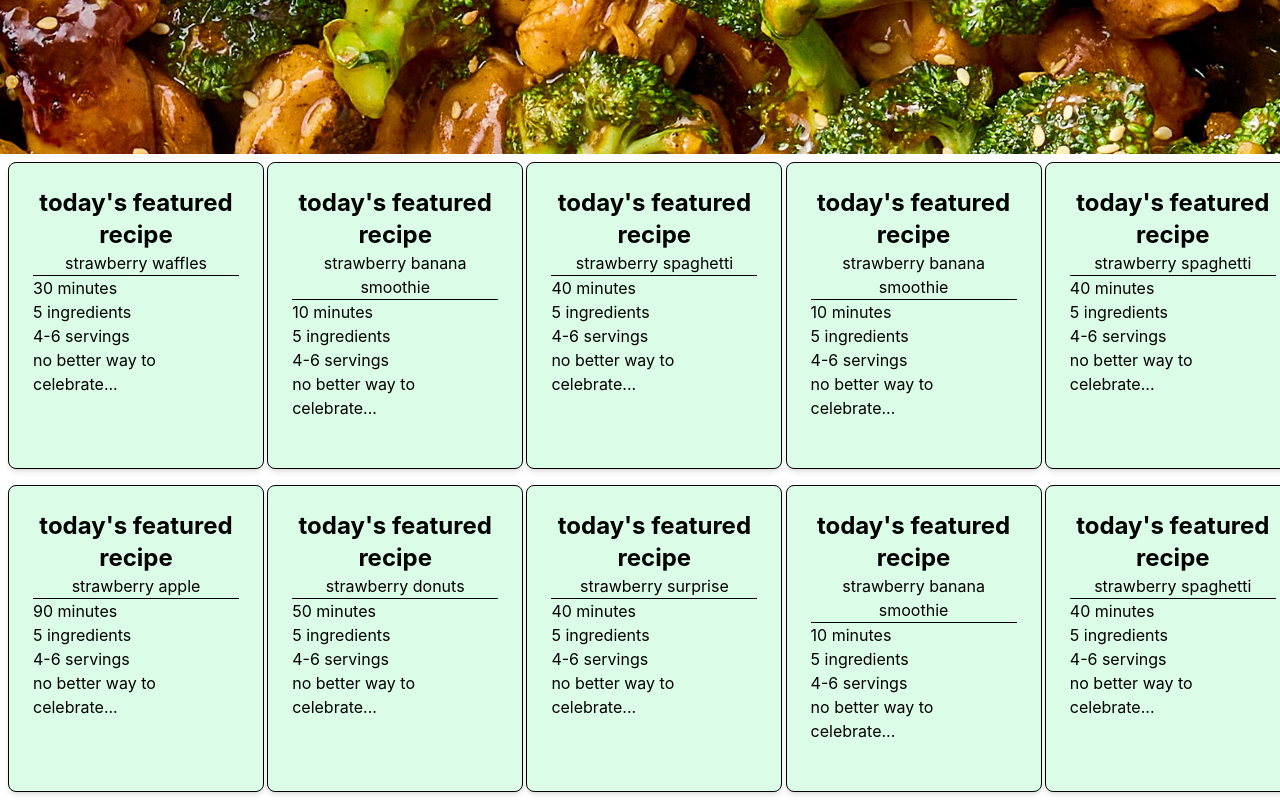
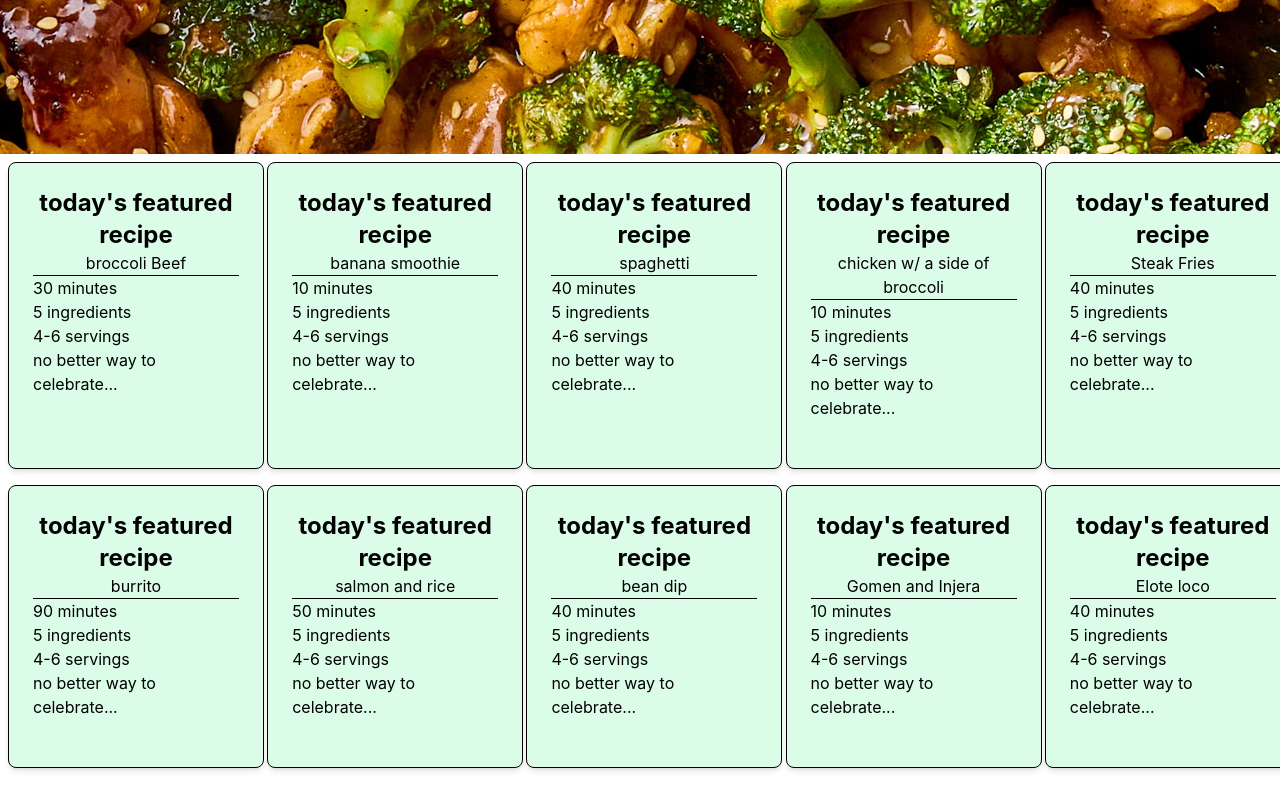
Before and after one commit to yunnimeomeo/final-project-, a React (Vite) app in the folder my-first-react-app/: page / in a window 1280 px wide. Shown: the part 702-1502 px from the top of the page. After the commit the page ends 1478 px from the top, so only its background shows below. Built offline with nearby package versions, Linux system fonts and the light colour scheme.

Commit message:
added names

```diff
--- a/my-first-react-app/src/pages/Home.jsx
+++ b/my-first-react-app/src/pages/Home.jsx
@@ -17,29 +17,29 @@ function Home() {
         <FoodBanner picture={chickPicture} />
             <div className="grid grid-cols-5 gap-4">
                  <Foodcard
-                recipeName="strawberry waffles" time="30"/>
+                recipeName="broccoli Beef" time="30" />
                 <Foodcard
-                recipeName="strawberry banana smoothie" time="10"/>
+                recipeName=" banana smoothie" time="10"/>
                 <Foodcard
-                recipeName="strawberry spaghetti" time="40"/>
+                recipeName="spaghetti" time="40" />
                  <Foodcard
-                recipeName="strawberry banana smoothie" time="10"/>
+                recipeName="chicken w/ a side of broccoli" time="10" />
                 <Foodcard
-                recipeName="strawberry spaghetti" time="40"/>
+                recipeName="Steak Fries" time="40" />
 
             </div>
 
             <div className="grid grid-cols-5 gap-4">
                  <Foodcard
-                 recipeName="strawberry apple" time="90"/>
+                 recipeName="burrito" time="90" />
                 <Foodcard
-                 recipeName="strawberry donuts" time="50"/>
+                 recipeName="salmon and rice" time="50" />
                 <Foodcard
-                recipeName="strawberry surprise" time="40"/>
+                recipeName="bean dip" time="40" />
                  <Foodcard
-                recipeName="strawberry banana smoothie" time="10"/>
+                recipeName="Gomen and Injera" time="10" />
                 <Foodcard
-                recipeName="strawberry spaghetti" time="40"/>
+                recipeName="Elote loco" time="40" />
 
             </div>
 
```
